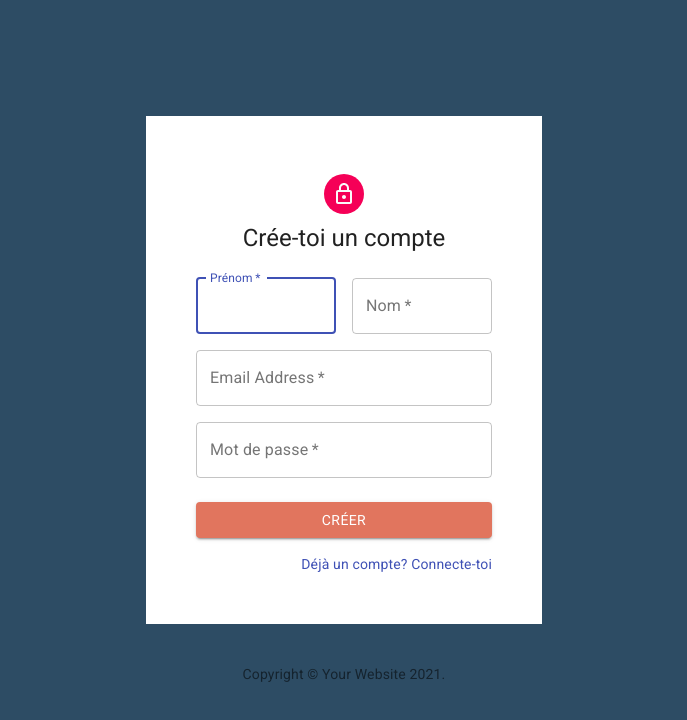
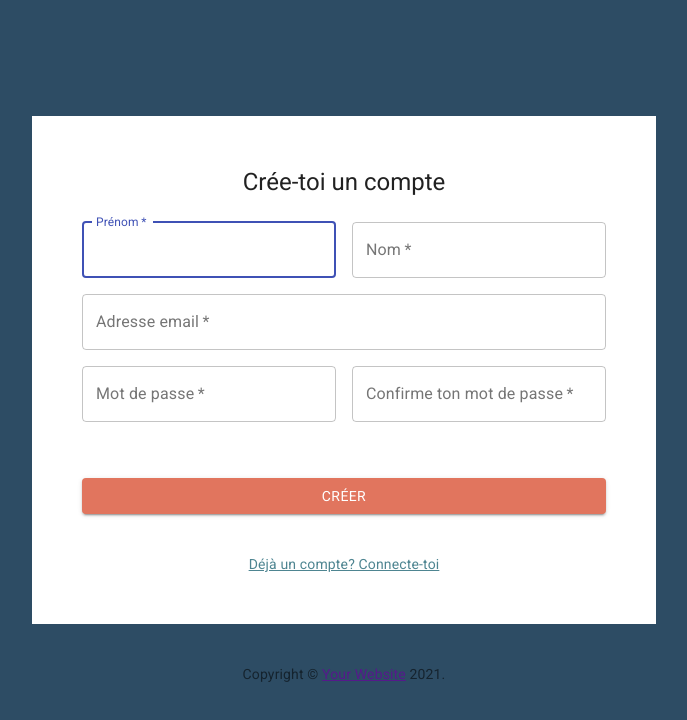
Before and after one commit to WildCodeSchool/2020-11-wns-paris-groupe1-projet-front, a React (Create React App) app: page /sign-up in a window 1280 px wide. Shown: the top 720 px of the page, without its empty margins (296-983 px from the left). Built offline with nearby package versions, Linux system fonts and the light colour scheme.

Commit message:
feat(signUp): creation of form and page signUp and added css on.

```diff
--- a/src/components/form/FormSignIn.tsx
+++ b/src/components/form/FormSignIn.tsx
@@ -42,17 +42,20 @@ const useStyles = makeStyles((theme) => ({
     marginTop: theme.spacing(1),
   },
   submit: {
-    margin: theme.spacing(3, 0, 2),
+    margin: theme.spacing(7, 0, 5),
     backgroundColor: '#E1755E',
     color: '#fff'
   },
+  link: {
+    color: '#4E8591',
+}
 }));
 
 export default function SignIn() {
   const classes = useStyles();
 
   return (
-    <Container component="main" maxWidth="xs">
+    <Container component="main" maxWidth="sm">
       <CssBaseline />
       <div className={classes.paper}>
         {/* <Avatar className={classes.avatar}>
@@ -98,13 +101,13 @@ export default function SignIn() {
           </Button>
           <Grid container>
             <Grid item xs>
-              <Link href="#" variant="body2">
+              <Link href="#" variant="body2" className={classes.link}>
                 Mot de passe oublié ?
               </Link>
             </Grid>
             <Grid item>
-              <Link to='/sign-up' variant="body2">
-                {"Si tu n'as pas encore de compte, créer toi en un !"}
+              <Link to='/sign-up' variant="body2" className={classes.link}>
+                {"Si tu n'as pas encore de compte, crée-toi en un !"}
               </Link>
             </Grid>
           </Grid>
--- a/src/components/form/FormSignUp.tsx
+++ b/src/components/form/FormSignUp.tsx
@@ -1,17 +1,13 @@
 import React from 'react';
-import Avatar from '@material-ui/core/Avatar';
 import Button from '@material-ui/core/Button';
 import CssBaseline from '@material-ui/core/CssBaseline';
 import TextField from '@material-ui/core/TextField';
-import FormControlLabel from '@material-ui/core/FormControlLabel';
-import Checkbox from '@material-ui/core/Checkbox';
-import Link from '@material-ui/core/Link';
 import Grid from '@material-ui/core/Grid';
 import Box from '@material-ui/core/Box';
-import LockOutlinedIcon from '@material-ui/icons/LockOutlined';
 import Typography from '@material-ui/core/Typography';
 import { makeStyles } from '@material-ui/core/styles';
 import Container from '@material-ui/core/Container';
+import { Link } from 'react-router-dom';
 
 function Copyright() {
   return (
@@ -34,31 +30,37 @@ const useStyles = makeStyles((theme) => ({
     alignItems: 'center',
     backgroundColor: '#fff',
   },
-  avatar: {
-    margin: theme.spacing(1),
-    backgroundColor: theme.palette.secondary.main,
-  },
+//   avatar: {
+//     margin: theme.spacing(1),
+//     backgroundColor: theme.palette.secondary.main,
+//   },
   form: {
     width: '100%', // Fix IE 11 issue.
     marginTop: theme.spacing(3),
   },
+  sm: {
+    width: '70%',
+  },
   submit: {
-    margin: theme.spacing(3, 0, 2),
+    margin: theme.spacing(7, 0, 5),
     backgroundColor: '#E1755E',
     color: '#fff'
   },
+  link: {
+      color: '#4E8591',
+  }
 }));
 
 export default function FormSignUp() {
   const classes = useStyles();
 
   return (
-    <Container component="main" maxWidth="xs">
+    <Container component="main" maxWidth="md" classes={{maxWidthMd: classes.sm}}>
       <CssBaseline />
       <div className={classes.paper}>
-        <Avatar className={classes.avatar}>
+        {/* <Avatar className={classes.avatar}>
           <LockOutlinedIcon />
-        </Avatar>
+        </Avatar> */}
         <Typography component="h1" variant="h5">
           Crée-toi un compte
         </Typography>
@@ -93,12 +95,12 @@ export default function FormSignUp() {
                 required
                 fullWidth
                 id="email"
-                label="Email Address"
+                label="Adresse email"
                 name="email"
                 autoComplete="email"
               />
             </Grid>
-            <Grid item xs={12}>
+            <Grid item xs={12} sm={6}>
                 <TextField
                     variant="outlined"
                     required
@@ -110,12 +112,18 @@ export default function FormSignUp() {
                     autoComplete="current-password"
                   />
             </Grid>
-            {/* <Grid item xs={12}>
-              <FormControlLabel
-                control={<Checkbox value="allowExtraEmails" color="primary" />}
-                label="I want to receive inspiration, marketing promotions and updates via email."
+            <Grid item xs={12} sm={6}>
+                <TextField
+                    variant="outlined"
+                    required
+                    fullWidth
+                    name="confimrPassword"
+                    label="Confirme ton mot de passe"
+                    type="password"
+                    id="confirmPassword"
+                    autoComplete="current-password"
                 />
-            </Grid> */}
+            </Grid>
           </Grid>
           <Button
             type="submit"
@@ -125,9 +133,9 @@ export default function FormSignUp() {
           >
             Créer
           </Button>
-          <Grid container justify="flex-end">
+          <Grid container justify="center">
             <Grid item>
-              <Link href="#" variant="body2">
+              <Link to='/sign-in' variant="body2" className={classes.link}>
                 Déjà un compte? Connecte-toi
               </Link>
             </Grid>
```
Lines whose indentation alone changed are shown as unchanged.
